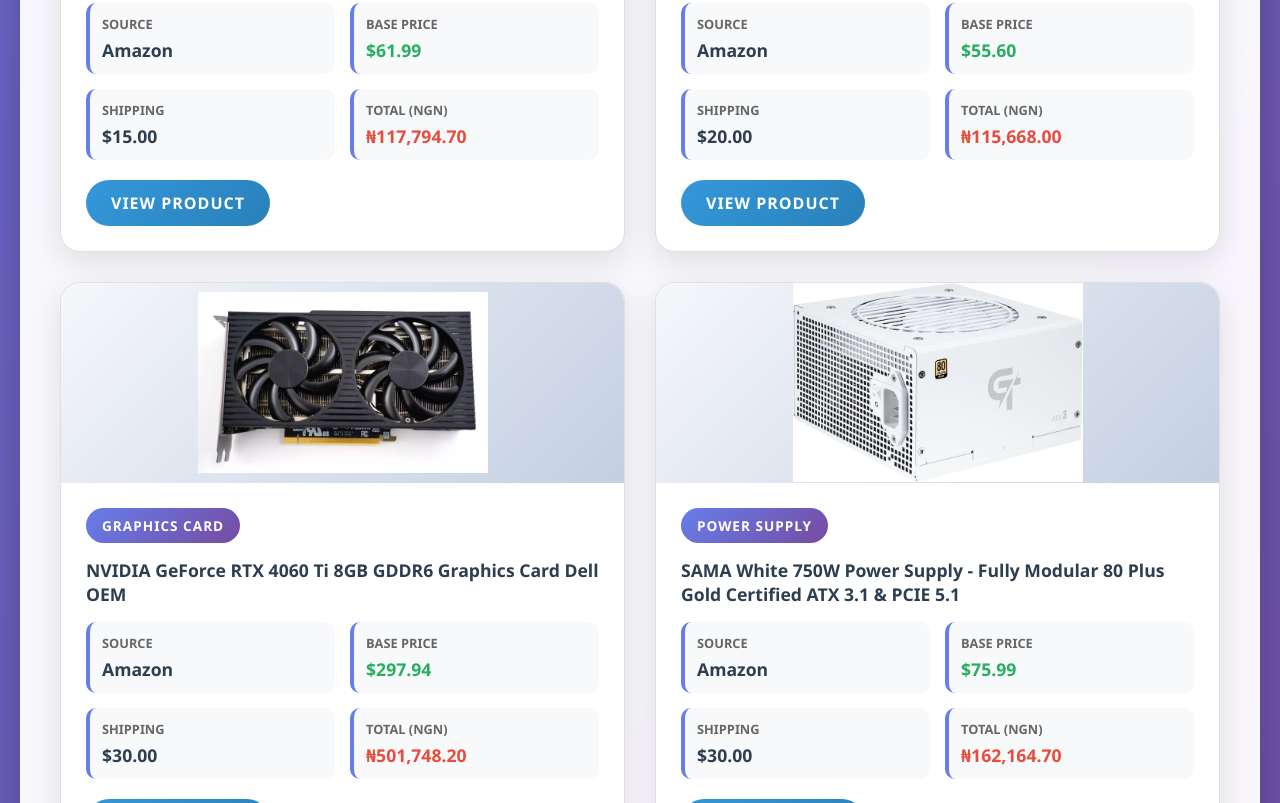
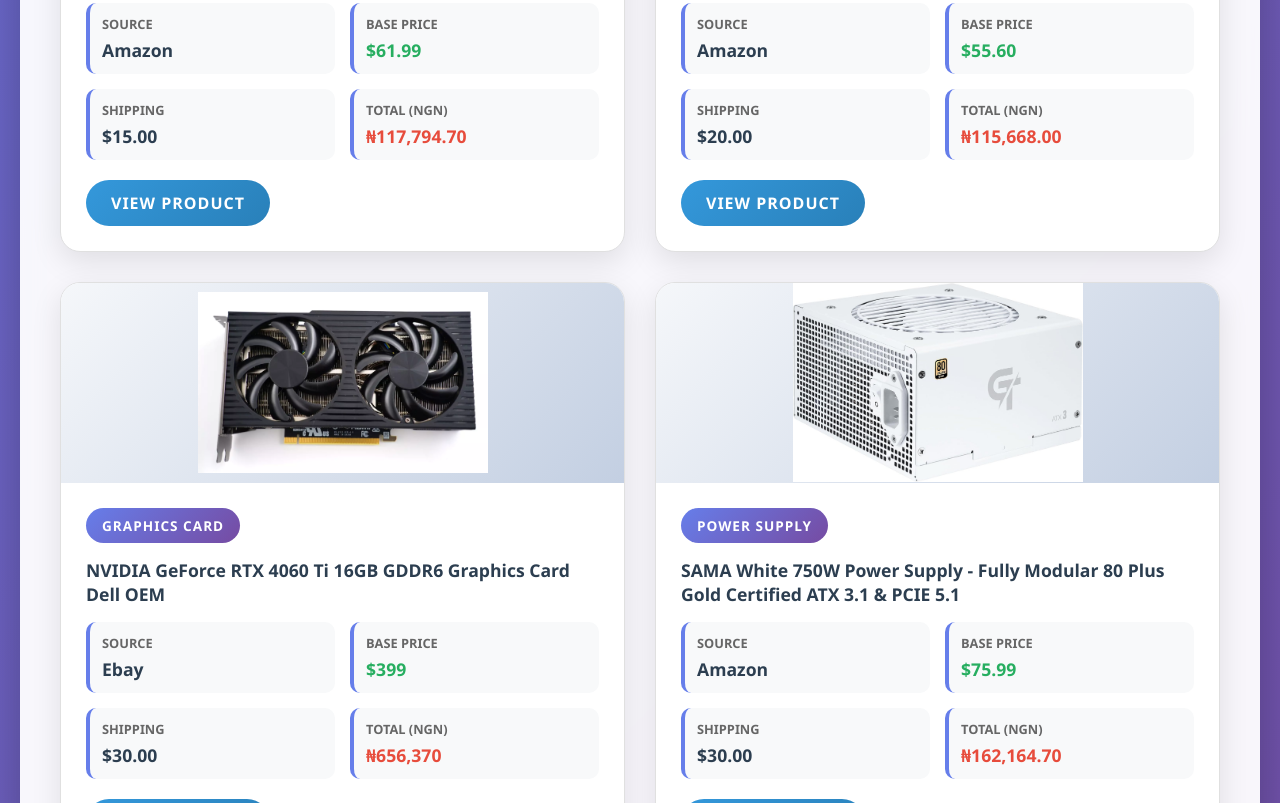
Before and after one commit to Ephraim69/PC-Builds, a plain HTML site: page index.html in a window 1280 px wide. Shown: the part 1997-2800 px from the top of the page. Drawn offline with Linux system fonts and the light colour scheme.

Commit message:
Update index.html

```diff
--- a/index.html
+++ b/index.html
@@ -281,11 +281,11 @@
         <div class="summary">
             <div class="summary-card">
                 <h3>Total Cost (USD)</h3>
-                <div class="value">$1,488.36</div>
+                <div class="value">$1,589.42</div>
             </div>
             <div class="summary-card">
                 <h3>Total Cost (NGN)</h3>
-                <div class="value">₦2,277,190.60</div>
+                <div class="value">₦2,431,812.4</div>
             </div>
             <div class="summary-card">
                 <h3>Components</h3>
@@ -486,15 +486,15 @@
                     </div>
                     <div class="component-content">
                         <div class="component-type">Graphics Card</div>
-                        <div class="component-name">NVIDIA GeForce RTX 4060 Ti 8GB GDDR6 Graphics Card Dell OEM</div>
+                        <div class="component-name">NVIDIA GeForce RTX 4060 Ti 16GB GDDR6 Graphics Card Dell OEM</div>
                         <div class="component-details">
                             <div class="detail-item">
                                 <div class="detail-label">Source</div>
-                                <div class="detail-value">Amazon</div>
+                                <div class="detail-value">Ebay</div>
                             </div>
                             <div class="detail-item">
                                 <div class="detail-label">Base Price</div>
-                                <div class="detail-value price-usd">$297.94</div>
+                                <div class="detail-value price-usd">$399</div>
                             </div>
                             <div class="detail-item">
                                 <div class="detail-label">Shipping</div>
@@ -502,7 +502,7 @@
                             </div>
                             <div class="detail-item">
                                 <div class="detail-label">Total (NGN)</div>
-                                <div class="detail-value price-ngn">₦501,748.20</div>
+                                <div class="detail-value price-ngn">₦656,370</div>
                             </div>
                         </div>
                         <a href="https://ebay.us/m/63j3PD" class="component-link" target="_blank">View Product</a>
```
